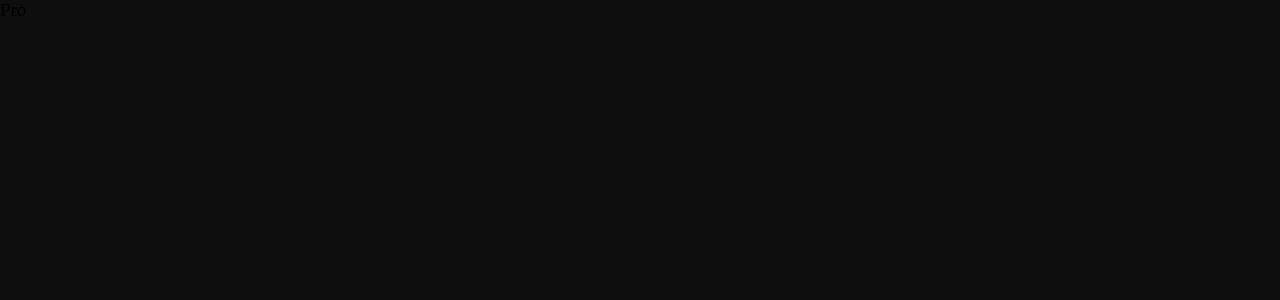
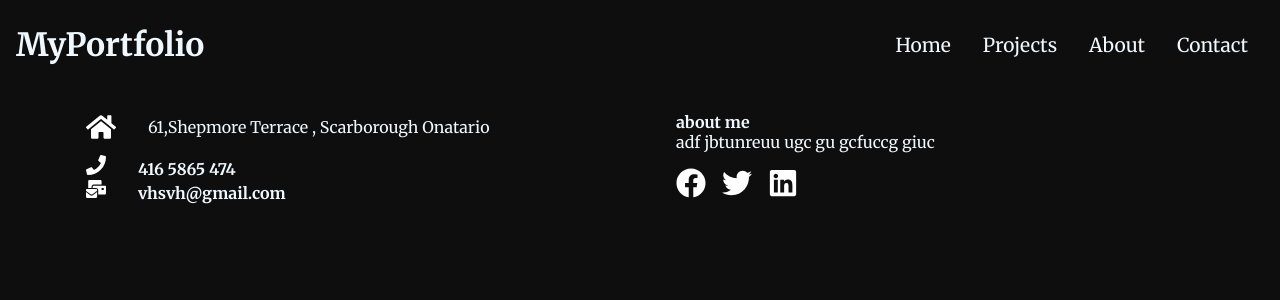
Before and after one commit to Thanushan1523/PORTFOLIO-REACT-CODECURLIEWITHCU, a React (Create React App) app: page /projects in a window 1280 px wide. Shown: the top 300 px of the page. Built offline with nearby package versions, Linux system fonts and the light colour scheme.

Commit message:
Projects & about page -video-6

```diff
--- a/src/routes/About.jsx
+++ b/src/routes/About.jsx
@@ -1,8 +1,11 @@
 import React from 'react'
-
+import NavBar from '../components/NavBar'
+import Footer from '../components/Footer'
 const About = () => {
   return (
-    <div>About</div>
+    <div><NavBar/>
+            <Footer/>
+            </div>
   )
 }
 
--- a/src/routes/Pro.jsx
+++ b/src/routes/Pro.jsx
@@ -1,8 +1,15 @@
+
 import React from 'react'
+import NavBar from '../components/NavBar'
+import Footer from '../components/Footer'
 
 const Pro = () => {
   return (
-    <div>Pro</div>
+    <div>
+          <NavBar/>
+            <Footer/>
+    </div>
+
   )
 }
 
```
